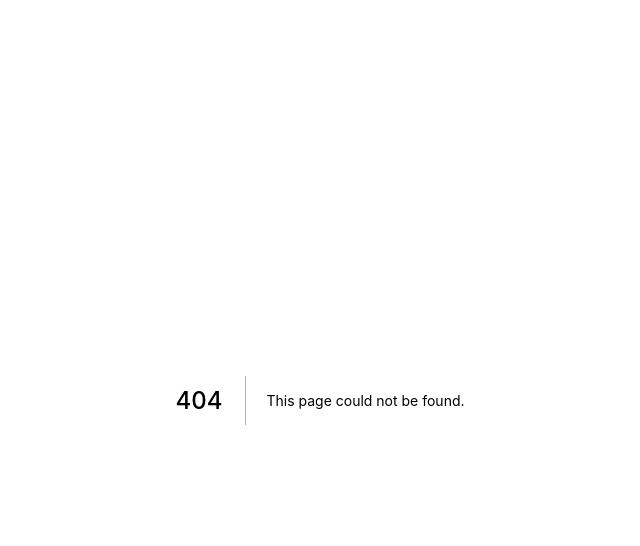
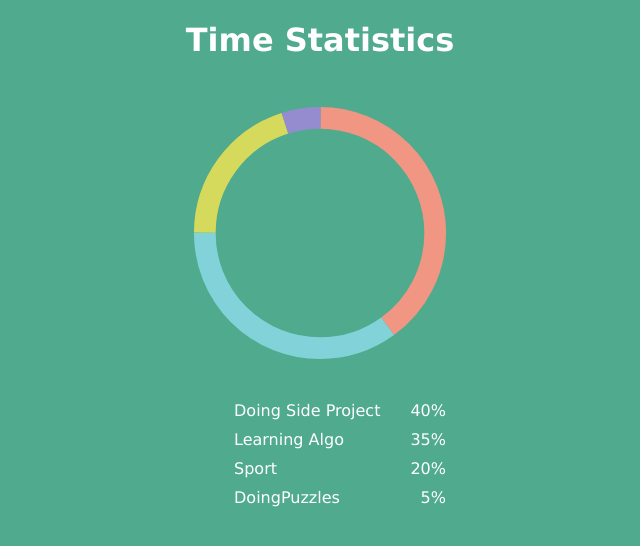
Before and after one commit to MechaChen/pokemon-tomato-timer, a Next.js app: page /timeStatistics in a window 1280 px wide. Before the commit this address had no page. Shown: the top 546 px of the page, without its empty margins (320-960 px from the left). Built offline with nearby package versions, Linux system fonts and the light colour scheme.

Commit message:
add Donut Chart by hand, Service Worker

```diff
--- /dev/null
+++ b/pages/styles/timeStatistics.tsx
@@ -0,0 +1,12 @@
+import styled from 'styled-components';
+
+export const FocusItem = styled.li`
+    width: 100%;
+    display: flex;
+    justify-content: space-between;
+    padding-bottom: 10px;
+`;
+
+export const FocusItemName = styled.div`
+    margin-right: 30px;
+`;
--- /dev/null
+++ b/pages/timeStatistics.tsx
@@ -0,0 +1,88 @@
+import { Container } from './styles/Commons';
+import Head from 'next/head';
+import GlobalStyles from './styles/Global';
+import * as Styled from './styles/timeStatistics';
+
+const focusItems = [
+    {
+        name: 'Doing Side Project',
+        percent: 40,
+        color: '#F09683',
+    },
+    {
+        name: 'Learning Algo',
+        percent: 35,
+        color: '#82D3D9',
+    },
+    {
+        name: 'Sport',
+        percent: 20,
+        color: '#D6DA5C',
+    },
+    {
+        name: 'DoingPuzzles',
+        percent: 5,
+        color: '#958CD0',
+    },
+];
+
+const CIRCUMFERENCE = 100;
+const OFFSET_TO_TOP = 25;
+
+function TimeStatistics() {
+    function calcOffset(index: number) {
+        if (index === 0) return OFFSET_TO_TOP;
+
+        let precedingTotalLength = 0;
+        for (let i = 0; i < index; i++) {
+            precedingTotalLength += focusItems[i].percent;
+        }
+
+        return CIRCUMFERENCE - precedingTotalLength + OFFSET_TO_TOP;
+    }
+
+    return (
+        <Container isNotHCenter={true}>
+            <Head>
+                <title>Time Statistics Page</title>
+                <link rel="shortcut icon" href="/img/favicon.ico" />
+            </Head>
+            <GlobalStyles />
+            <h1>Time Statistics</h1>
+            <div>
+                <svg
+                    width="100%"
+                    height="100%"
+                    viewBox="0 0 42 42"
+                    className="donut"
+                    fill="#50aa8d"
+                >
+                    {focusItems.map((item: any, index: number) => (
+                        <circle
+                            key={index}
+                            className="donut-segment"
+                            cx="21"
+                            cy="21"
+                            r={CIRCUMFERENCE / 2 / Math.PI}
+                            fill="transparent"
+                            stroke={item.color}
+                            strokeWidth="3"
+                            strokeDasharray={`${item.percent} ${CIRCUMFERENCE - item.percent}`}
+                            strokeDashoffset={calcOffset(index)}
+                        />
+                    ))}
+                </svg>
+            </div>
+            <ul>
+                {focusItems.map((item: any, index: number) => (
+                    <Styled.FocusItem key={index}>
+                        <Styled.FocusItemName>{item.name}</Styled.FocusItemName>
+                        <div>{item.percent}%</div>
+                    </Styled.FocusItem>
+                ))}
+            </ul>
+        </Container>
+    );
+}
+
+export default TimeStatistics;
```
Also changed, not shown: pages/index.tsx (+22 -1 lines), public/sw.js (added, +35 -0 lines).
